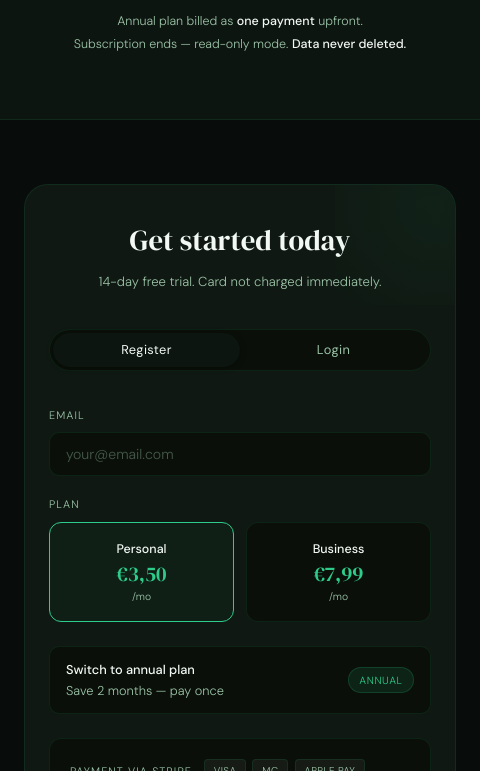
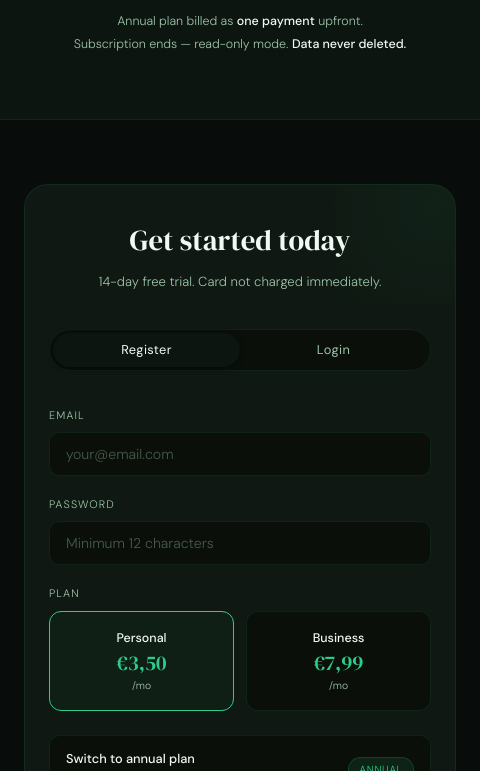
Before and after one commit to lofotendreamss-rgb/besafe, an Electron app: page website/index.html in a window 480 px wide. Both pictures are taken after a click on the button "Register". Shown: the part 7297-8068 px from the top of the page. Drawn offline with Linux system fonts and the light colour scheme.

Commit message:
Show password field during registration

```diff
--- a/website/index.html
+++ b/website/index.html
@@ -671,7 +671,7 @@ function switchTab(el,type){
   document.querySelectorAll('.tab-btn').forEach(t=>t.classList.remove('active'));
   el.classList.add('active');
   const isReg = type === 'reg';
-  document.getElementById('pwd-wrap').style.display = isReg ? 'none' : 'block';
+  document.getElementById('pwd-wrap').style.display = 'block';
   document.getElementById('plan-wrap').style.display = isReg ? 'block' : 'none';
   document.getElementById('payment-wrap').style.display = isReg ? 'block' : 'none';
   document.getElementById('reg-error').style.display = 'none';
```
